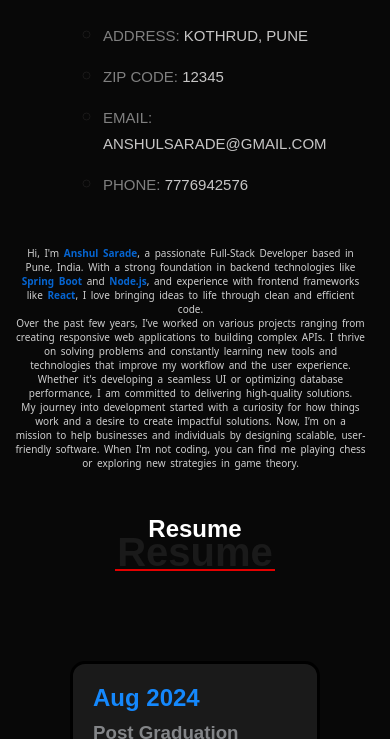
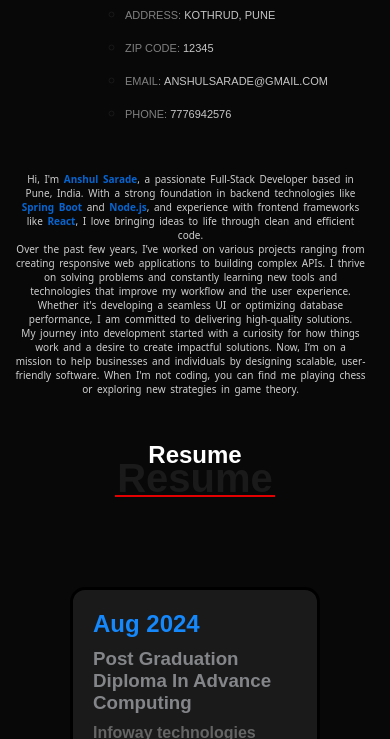
Before and after one commit to ANSHUL2902/portfolio, a website: page index.html in a window 390 px wide. Shown: the part 1097-1836 px from the top of the page. Drawn offline with nearby package versions, Linux system fonts and the light colour scheme.

Commit message:
about deatial change

```diff
--- a/css/index.css
+++ b/css/index.css
@@ -745,6 +745,13 @@ object-fit: fill; /* Ensure the image covers the entire area */
       margin-top: 0; /* Remove margin on larger screens */
 
     }
+    .about-details li {
+      list-style-type:circle;
+      color: #1b1a1a;
+      margin: 15px 0; /* Adjusted margin */
+      font-size: 22px;
+      transition: color 0.3s, margin-left 0.3s; /* Smooth transition */
+    }
   }
 
   @media (max-width: 900px) {
@@ -759,22 +766,14 @@ object-fit: fill; /* Ensure the image covers the entire area */
       padding: 0 20px; /* Maintain padding for smaller screens */
      margin-left: 63px;
     }
-  }
-  @media (max-width: 450px) {
-    .about-image {
-      width: 90%; /* Adjust width for smaller screens */
-      max-width: 300px; /* Limit the max width for better fit */
-      margin-left: 0; /* Remove left margin */
-      margin-bottom: 20px; /* Keep bottom margin for gap */
-    }
-
-    .about-details {
-      padding: 0 20px; /* Maintain padding for smaller screens */
-     margin-left: 63px;
+    .about-details li {
+      list-style-type:circle;
+      color: #1b1a1a;
+      margin: 15px 0; /* Adjusted margin */
+      font-size: 22px;
+      transition: color 0.3s, margin-left 0.3s; /* Smooth transition */
     }
   }
-
-
   @media (max-width: 500px) {
     .about-me{
       margin-top: 15px;
@@ -791,6 +790,13 @@ object-fit: fill; /* Ensure the image covers the entire area */
     .about-me strong{
       color: rgb(6, 101, 209);
 
+    }
+    .about-details li {
+      list-style-type:circle;
+      color: #1b1a1a;
+      margin: 15px 0; /* Adjusted margin */
+      font-size: 16px;
+      transition: color 0.3s, margin-left 0.3s; /* Smooth transition */
     }
 
   }
@@ -965,7 +971,7 @@ object-fit: fill; /* Ensure the image covers the entire area */
     gap: 50px;
   }
 }
-@media (max-width: 500px) {
+@media (max-width: 424px) {
   .footer-container {
     margin-left: 0;
     grid-template-columns: repeat(1, 1fr);
@@ -986,6 +992,7 @@ object-fit: fill; /* Ensure the image covers the entire area */
 
     border-radius: 15px;
   }
+
 }
 
 
```
